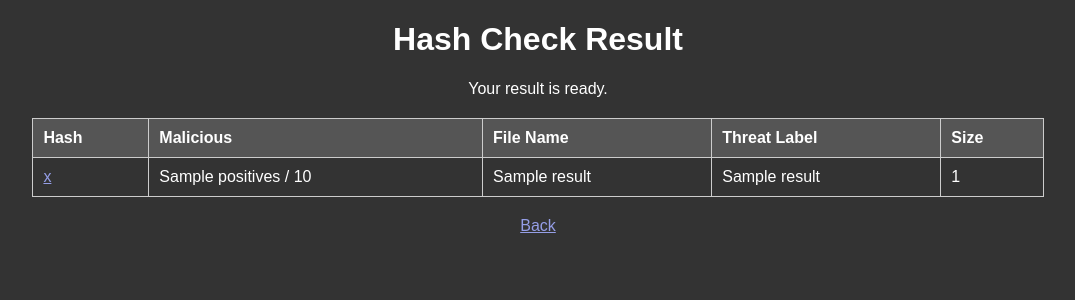
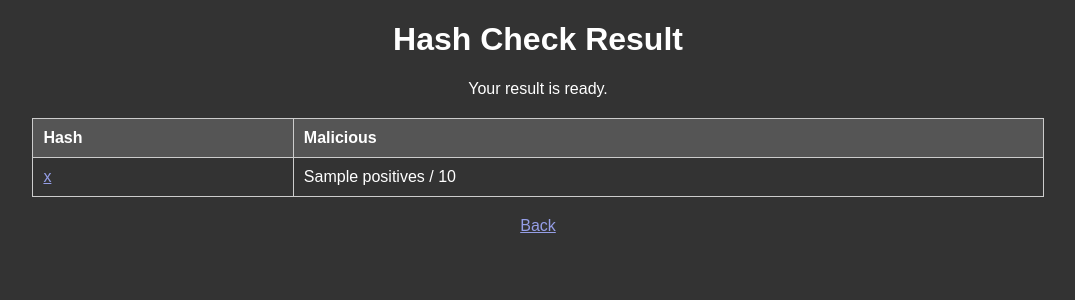
Before and after one commit to masluse/VirusTotal, a Flask app: template templates/result.html in a window 1280 px wide. Shown: the top 300 px of the page, without its empty margins (102-1177 px from the left). Run offline with Flask 3, Linux system fonts and the light colour scheme; the template is opened without the code that fills it: most values are stand-ins (such as "Sample title", 1, 10 or a date in 2020); parts of the project's set-up code (start-up, migrations or seed data) failed here and were passed over.

Commit message:
Back to yesterday

```diff
--- a/app.py
+++ b/app.py
@@ -8,8 +8,6 @@ from jinja2 import Environment, FileSystemLoader
 from werkzeug.serving import run_simple
 import subprocess
 import os.path
-import math
-from concurrent.futures import ThreadPoolExecutor
 
 app = Flask(__name__)
 API_KEYS = os.environ.get('VT_API_KEY', 'your_default_virustotal_public_api_key').split(',')
@@ -27,7 +25,7 @@ background_task_running = False
 if not os.path.isfile('/app/cert.pem') or not os.path.isfile('/app/key.pem'):
     subprocess.call(['openssl', 'req', '-x509', '-newkey', 'rsa:4096', '-nodes', '-out', '/app/cert.pem', '-keyout', '/app/key.pem', '-days', '365', '-subj', '/CN=localhost'])
 
-def check_hash(hash_value):
+def check_hash(hash_value, results):
     global key_index
     params = {'apikey': API_KEYS[key_index], 'resource': hash_value}
     response = requests.get(BASE_URL, params=params)
@@ -35,27 +33,16 @@ def check_hash(hash_value):
     time.sleep(WAIT_TIME / len(API_KEYS))
     result = response.json()
     if result.get('response_code'):
-        name = result.get('scan_id').split('-')[1] if result.get('scan_id') else 'Not found'  # Extract file name from scan_id
-        threat_label = result.get('popular_threat_classification', {}).get('suggested_threat_label', 'Not found')
-        size = convert_size(result.get('size', 0))  # use convert_size function here
-        return (hash_value, result.get('positives', 'Not found'), result.get('total', 'Not found'), name, threat_label, size)
+        results.append((hash_value, result.get('positives', 'Not found'), result.get('total', 'Not found')))
     else:
-        return (hash_value, 'Not found', 'Not found', 'Not found', 'Not found', '0B')  # default size to 0 bytes
-
-def convert_size(size_bytes):
-    if size_bytes == 0:
-        return "0B"
-    size_name = ("B", "KB", "MB", "GB", "TB", "PB", "EB", "ZB", "YB")
-    i = int(math.floor(math.log(size_bytes, 1024)))
-    p = math.pow(1024, i)
-    s = round(size_bytes / p, 2)
-    return "%s %s" % (s, size_name[i])
+        results.append((hash_value, 'Not found', 'Not found'))
 
 def process_hashes(hashes):
     global background_task_running
     background_task_running = True
-    with ThreadPoolExecutor(max_workers=len(API_KEYS)) as executor:
-        results = list(executor.map(check_hash, hashes))
+    results = []
+    for hash_value in hashes:
+        check_hash(hash_value, results)
     timestamp = datetime.now().strftime('%d.%m.%Y%H%M%S')
     filename = f'{timestamp}.html'
     with open(os.path.join(UPLOAD_DIR, filename), 'w') as f:
@@ -69,7 +56,7 @@ def index():
     global background_task_running
     if request.method == 'POST' and not background_task_running:
         hashes = request.form['hashes'].splitlines()
-        estimated_time = len(hashes) * WAIT_TIME / 60
+        estimated_time = len(hashes) * WAIT_TIME / 60 / len(API_KEYS)
         threading.Thread(target=process_hashes, args=(hashes,)).start()
         return json.dumps({'success':True, 'estimated_time': estimated_time}), 200, {'ContentType':'application/json'}
     files = sorted(os.listdir(UPLOAD_DIR), reverse=True)
--- a/templates/result.html
+++ b/templates/result.html
@@ -34,11 +34,8 @@
         <tr>
             <th>Hash</th>
             <th>Malicious</th>
-            <th>File Name</th>
-            <th>Threat Label</th>
-            <th>Size</th>
         </tr>
-        {% for hash_value, positives, total, name, threat_label, size in results %}
+        {% for hash_value, positives, total in results %}
         <tr>
             <td>
                 {% if positives != 'Not found' %}
@@ -48,9 +45,6 @@
                 {% endif %}
             </td>
             <td>{% if positives != 'Not found' %}{{ positives }} / {{ total }}{% else %}Not found{% endif %}</td>
-            <td>{{ name }}</td>
-            <td>{{ threat_label }}</td>
-            <td>{{ size }}</td>
         </tr>
         {% endfor %}
     </table>
```
